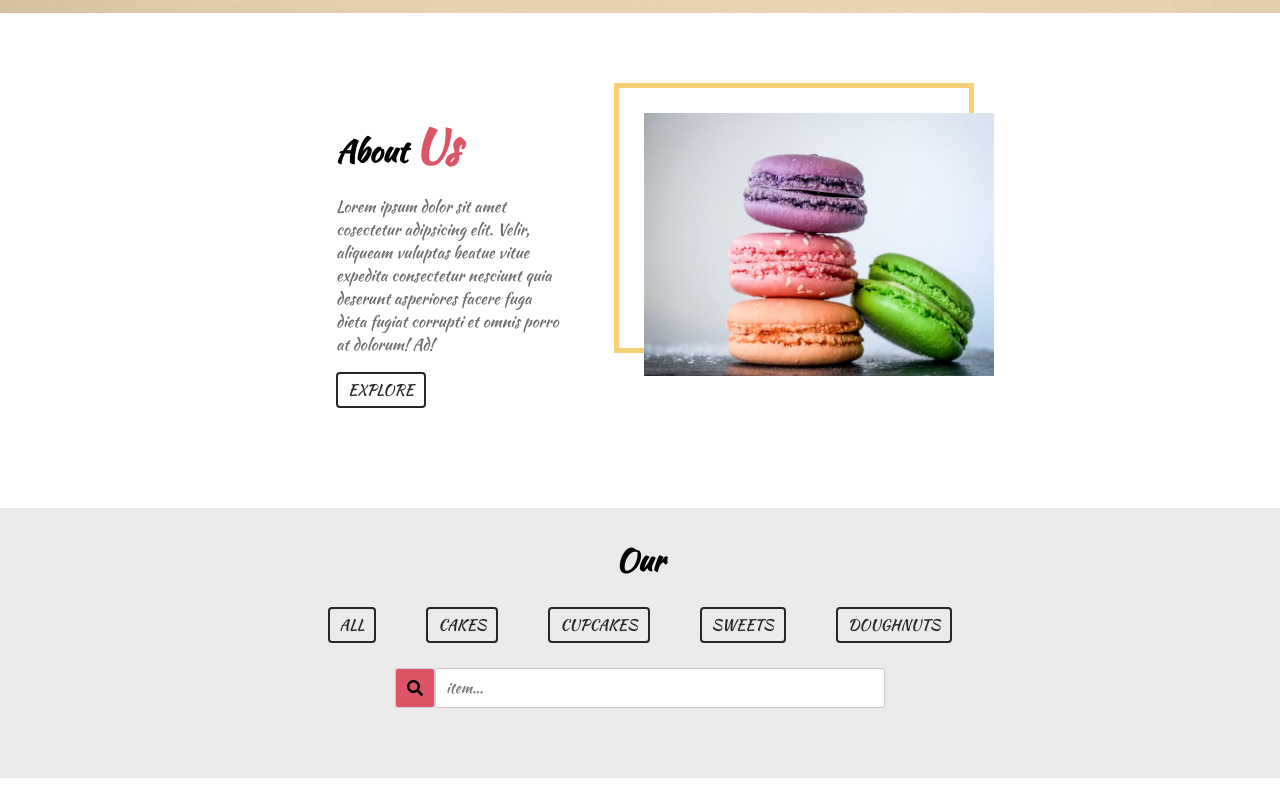
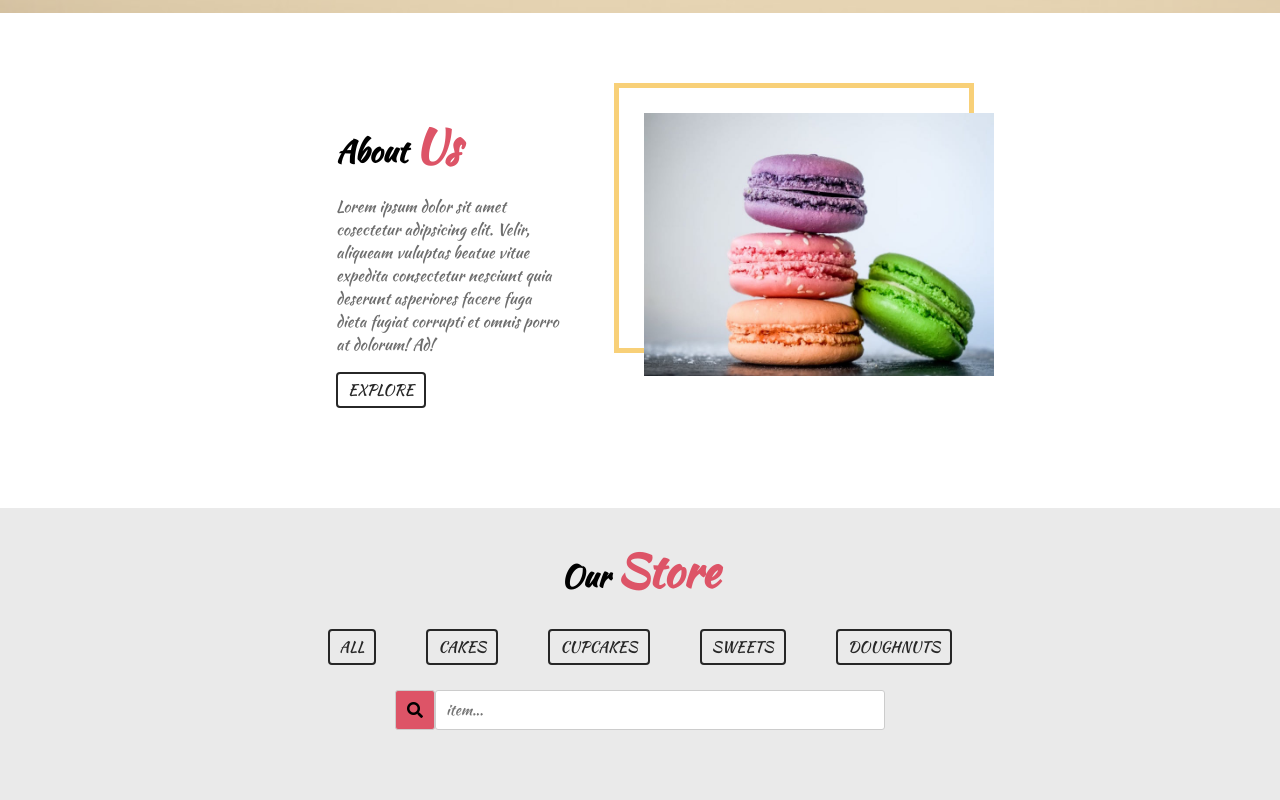
Before and after one commit to Olas2195/PAI-Grandmas, a plain HTML site: page index.html in a window 1280 px wide. Shown: the part 761-1561 px from the top of the page. Before the commit the page ends 1539 px from the top, so only its background shows below. Drawn offline with Linux system fonts and the light colour scheme.

Commit message:
Update index.html

```diff
--- a/index.html
+++ b/index.html
@@ -44,7 +44,7 @@
             </div>
         </div>
         <div id="footer">
-            <div><h3>Our </h3><h1?Store</h1></div>
+            <div><h3>Our </h3><h1>Store</h1></div>
             <div><button>ALL</button><button>CAKES</button><button>CUPCAKES</button><button>SWEETS</button><button>DOUGHNUTS</button></div>
             <div id="search"><div id="lupka"><i class="fas fa-search"></i></div><input placeholder="item..."></input></div>
         </div>
```
